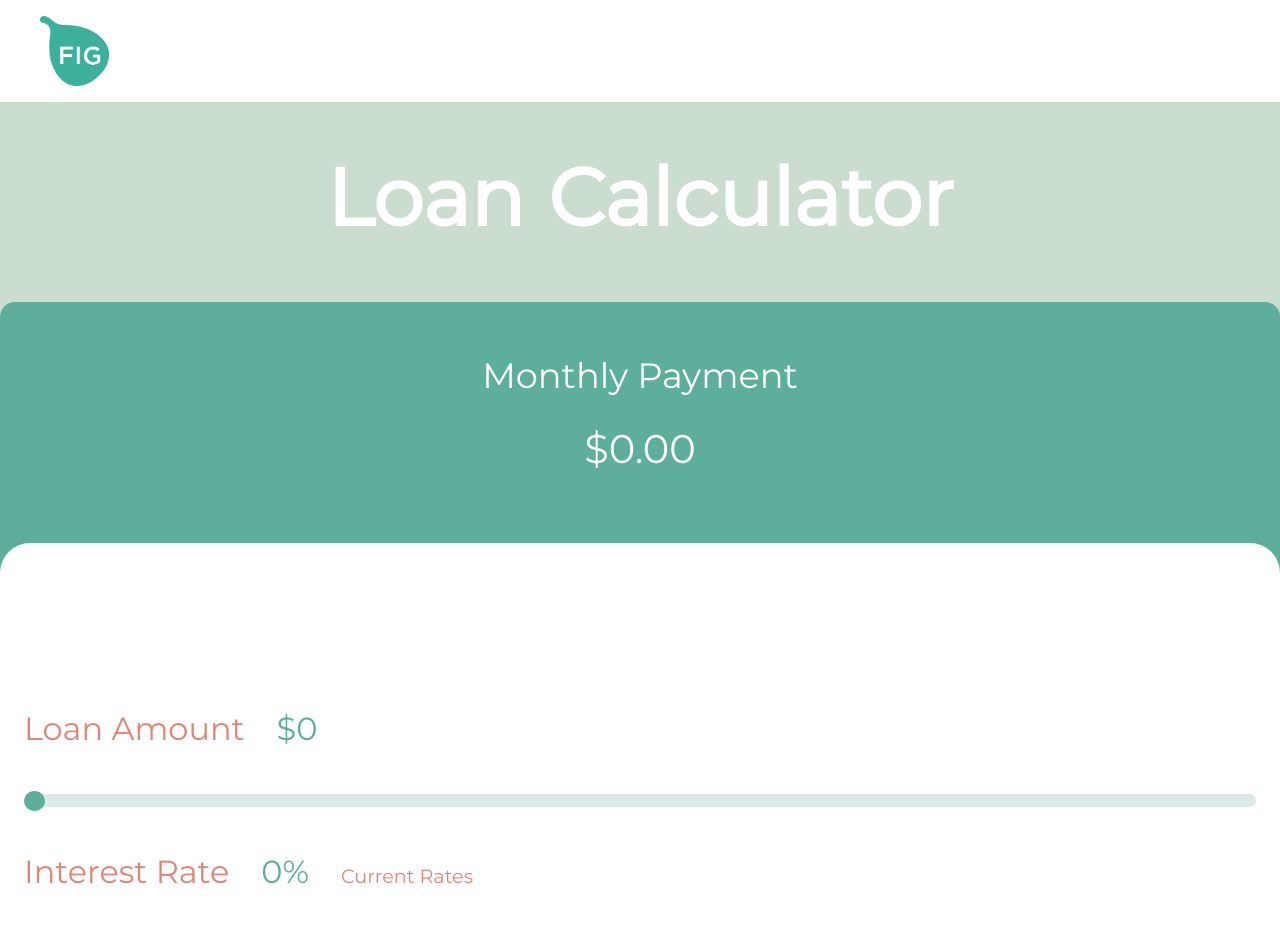
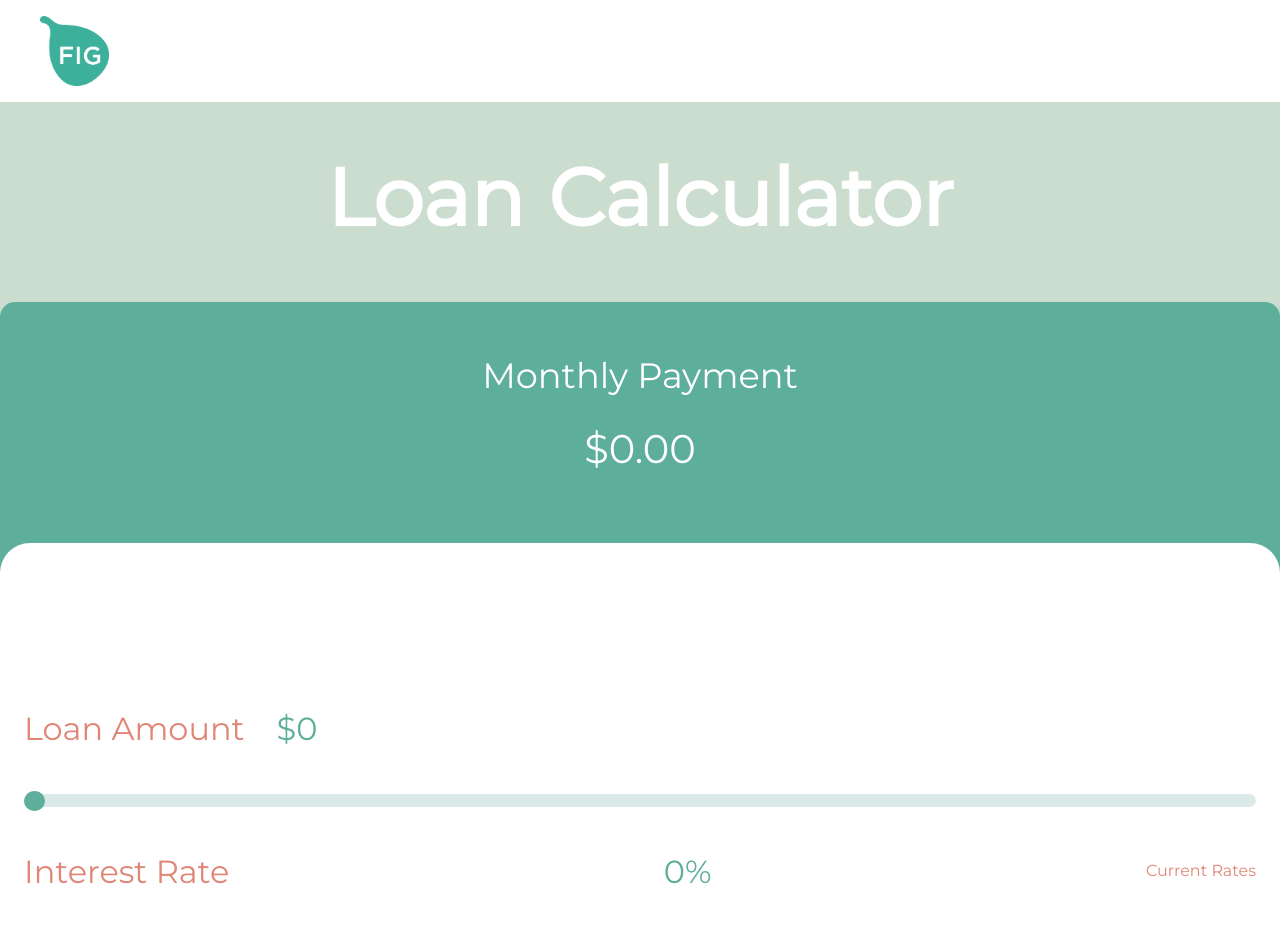
Before and after one commit to erikacolette29/loan-calculator, a React (Create React App) app: page / in a window 1280 px wide. Shown: the top 932 px of the page. Built offline with nearby package versions, Linux system fonts and the light colour scheme.

Commit message:
spacing adj

```diff
--- a/src/components/Calculate/Calculate.css
+++ b/src/components/Calculate/Calculate.css
@@ -42,16 +42,8 @@
   display: flex;
   justify-content:center;
   flex-flow: column wrap;
+}
 
-}
-.current-rates {
-  color: rgb(224, 134, 118);
-  text-decoration: none;
-  font-size: 0.8rem;
-}
-.current-rates:visited {
-  color: rgb(224, 134, 118);
-}
 
 @media only screen and (min-width: 480px) and (max-width: 1300px) {
   .body-container {
--- a/src/components/Calculate/SilderThree/SliderThree.css
+++ b/src/components/Calculate/SilderThree/SliderThree.css
@@ -8,19 +8,19 @@
  align-items: center;
   }
 
-  .buble{
+  .buble3{
     margin: 1rem 1rem 0;
    color: #5eae9c;
    font-size: 1.5rem;
   }
-  .loan-amount-box{
+  .num-months-box{
     display: flex;
-    justify-content: flex-start;
+    justify-content:flex-start;
     align-items: center;
   }
 
   @media only screen and (min-width: 480px) and (max-width: 1300px) {
-    .buble{
+    .buble3{
       margin: 0 2rem ;
       font-size: 2rem !important;
 
@@ -31,7 +31,7 @@
   }
   @media only screen and (min-width: 320px) and (max-width: 480px) {
 
-    .buble{
+    .buble3{
       margin: 0 2rem ;
       font-size: 1rem !important;
 
--- a/src/components/Calculate/SilderThree/SliderThree.js
+++ b/src/components/Calculate/SilderThree/SliderThree.js
@@ -15,9 +15,9 @@ export default function SliderOne({ sliderThree, setSliderThree, values, setNumM
 
     return (
       <>
-      <div className="loan-amount-box">
+      <div className="num-months-box">
       <label className="label">Number Of Months</label>
-      <div className="buble" >
+      <div className="buble3" >
         {sliderThree}
         </div>
         </div>
--- a/src/components/SilderTwo/SliderTwo.css
+++ b/src/components/SilderTwo/SliderTwo.css
@@ -8,37 +8,68 @@
  align-items: center;
   }
 
-  .buble{
+  .buble2{
     margin: 1rem 1rem 0;
    color: #5eae9c;
    font-size: 1.5rem;
+  }
+  .interest-container{
+    display: flex;
+    justify-content: space-between;
+    align-items: center;
+    gap: 30px;
+
   }
   .interest-box{
     display: flex;
     justify-content: flex-start;
     align-items: center;
   }
+  .buble2-box{
+    display: flex;
+    align-items:flex-start;
+
+  }
+  .label3 {
+    font-size: 1.6rem;
+    color: rgb(224, 134, 118);
+    margin-bottom: 10px;
+  }
+  .current-rates {
+    color: rgb(224, 134, 118);
+    text-decoration: none;
+    font-size: 0.7rem;
+  }
+  .current-rates:visited {
+    color: rgb(224, 134, 118);
+  }
 
   @media only screen and (min-width: 480px) and (max-width: 1300px) {
-    .buble{
-      margin: 0 2rem ;
+    .buble2{
+      margin: 0 !important ;
       font-size: 2rem !important;
 
      }
      .form-range{
       width: 100% !important;
     }
+    .current-rates{
+      font-size: 1rem ;
+    }
   }
   @media only screen and (min-width: 320px) and (max-width: 480px) {
 
-    .buble{
-      margin: 0 2rem ;
+    .buble2{
+      margin: 0 !important;
       font-size: 1rem !important;
 
      }
 
      .form-range{
        width: 100% !important;
+     }
+     .current-rates{
+      font-size: 0.6rem;
      }
 
   }
--- a/src/components/SilderTwo/SliderTwo.js
+++ b/src/components/SilderTwo/SliderTwo.js
@@ -15,13 +15,19 @@ export default function SliderOne({ sliderTwo, setSliderTwo, values, setInterest
 
     return (
       <>
+      <div className="interest-container">
+
       <div className="interest-box">
       <label className="label">Interest Rate</label>
+      </div>
 
-      <div className="buble" >
+      <div className="buble2-box">
+      <div className="buble2" >
         {sliderTwo}%
         </div>
-        <label className="label">
+        </div>
+
+        <label className="label3">
                   <a
                     className="current-rates"
                     target="_blank"
@@ -31,7 +37,10 @@ export default function SliderOne({ sliderTwo, setSliderTwo, values, setInterest
                     Current Rates
                   </a>
                 </label>
-        </div>
+    </div>
+
+
+
       <div className="slider-parent">
         <input className="form-range" type="range" min="0" max="10" step="0.25" value={sliderTwo}
            onChange={({ target: { value: radius } }) => {
```
